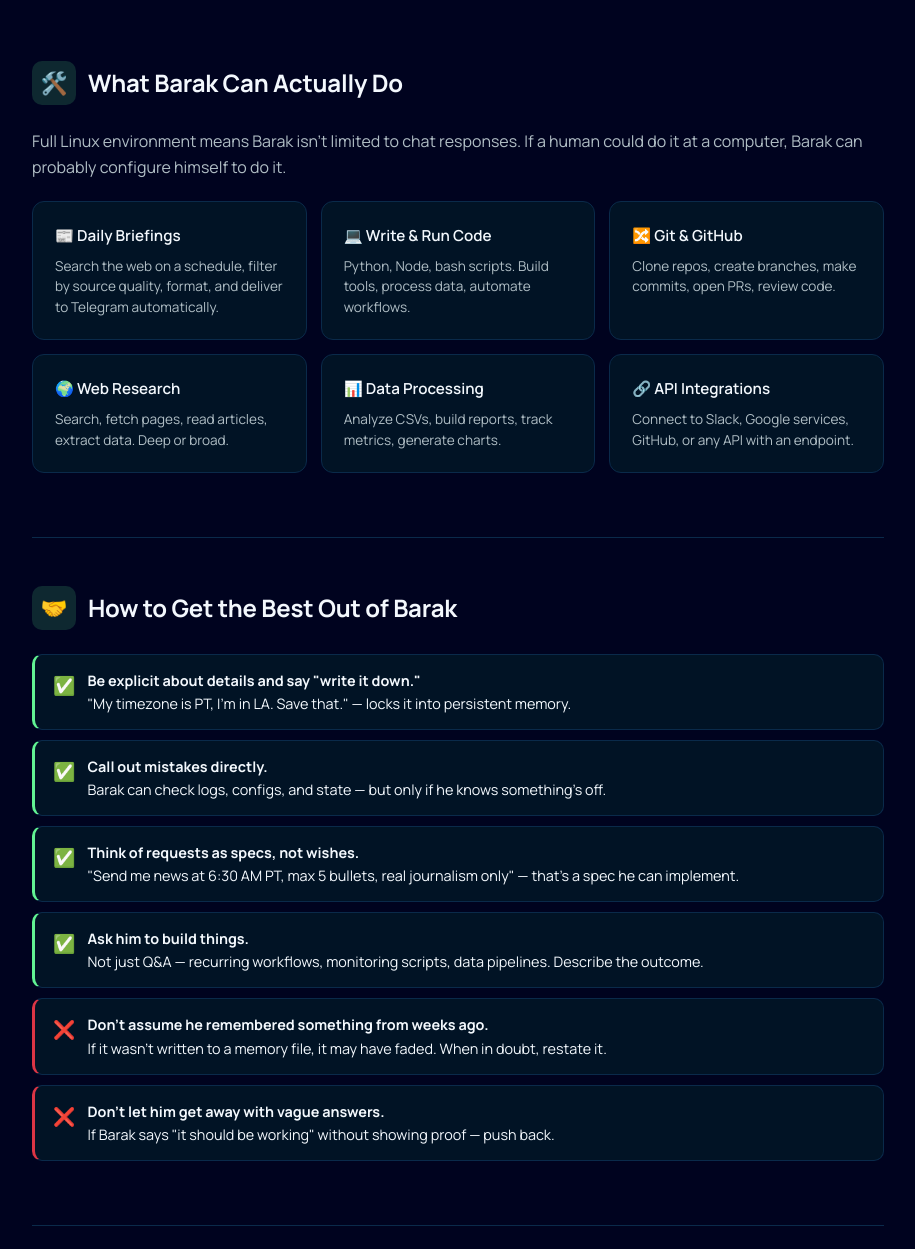
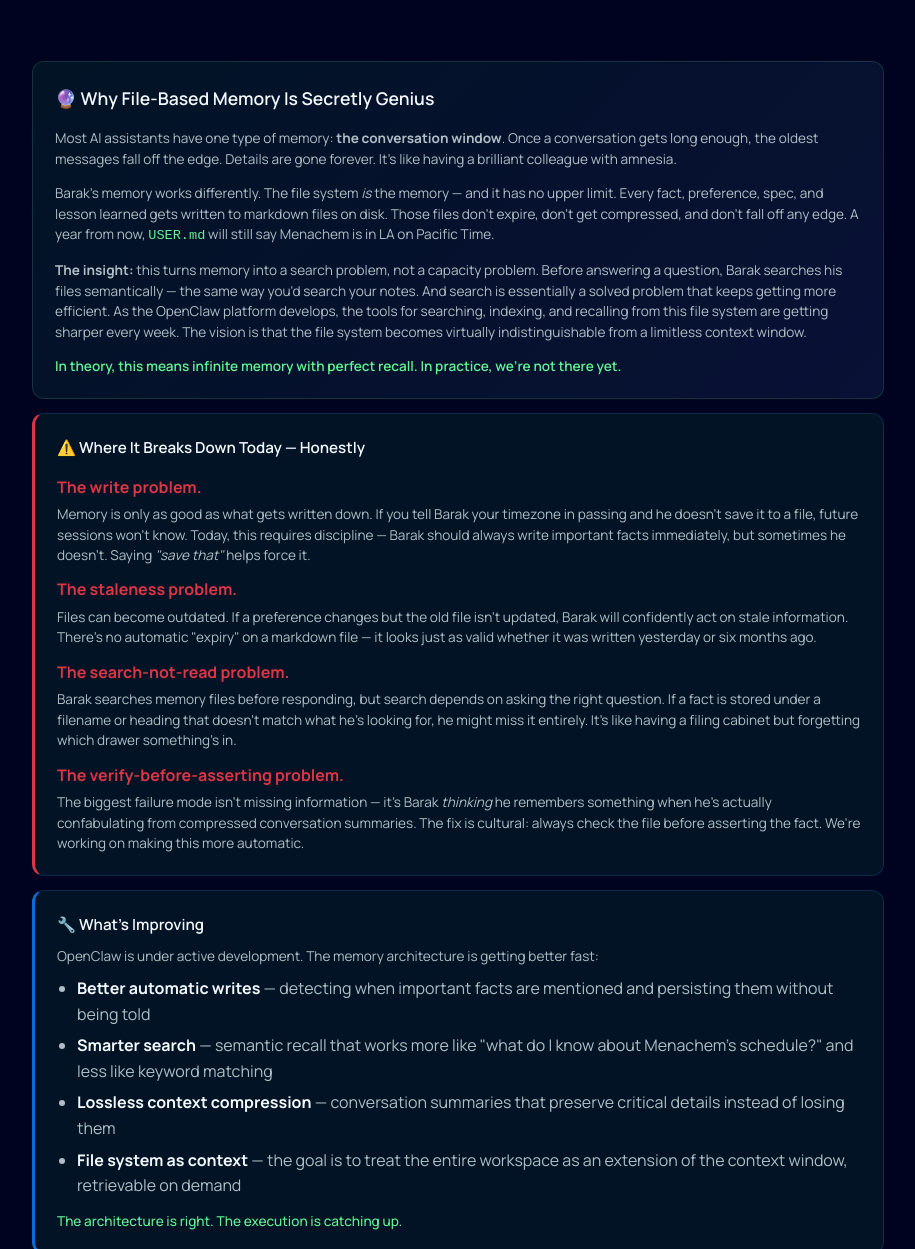
Before and after one commit to bodhi-agent/barak-explainer, a plain HTML site: page index.html in a window 1280 px wide. Shown: the part 1691-2940 px from the top of the page, without its empty margins (182-1097 px from the left). Drawn offline with Linux system fonts and the light colour scheme.

Commit message:
Add Memory Deep Dive — why file-based memory is powerful, where it breaks today, what's improving

```diff
--- a/index.html
+++ b/index.html
@@ -140,7 +140,50 @@
     </div>
     <div class="card" style="margin-top: 14px; border-left: 3px solid var(--accent);"><h3>⚠️ The Key Insight</h3><p>If you tell Barak something important and it doesn't get written to a file — future sessions may not know it. That's why "write it down" matters.</p></div>
   </div>
-  <div class="section">
+
+  <div class="card" style="margin-top: 24px; background: linear-gradient(135deg, var(--card) 0%, rgba(17,31,76,0.5) 100%); border: 1px solid rgba(97,243,147,0.15);">
+    <h3 style="font-size: 1.1rem; margin-bottom: 16px;">🔮 Why File-Based Memory Is Secretly Genius</h3>
+    <p style="margin-bottom: 14px;">Most AI assistants have one type of memory: <strong>the conversation window</strong>. Once a conversation gets long enough, the oldest messages fall off the edge. Details are gone forever. It's like having a brilliant colleague with amnesia.</p>
+    <p style="margin-bottom: 14px;">Barak's memory works differently. The file system <em>is</em> the memory — and it has no upper limit. Every fact, preference, spec, and lesson learned gets written to markdown files on disk. Those files don't expire, don't get compressed, and don't fall off any edge. A year from now, <code style="color: #61F393;">USER.md</code> will still say Menachem is in LA on Pacific Time.</p>
+    <p style="margin-bottom: 14px;"><strong>The insight:</strong> this turns memory into a search problem, not a capacity problem. Before answering a question, Barak searches his files semantically — the same way you'd search your notes. And search is essentially a solved problem that keeps getting more efficient. As the OpenClaw platform develops, the tools for searching, indexing, and recalling from this file system are getting sharper every week. The vision is that the file system becomes virtually indistinguishable from a limitless context window.</p>
+    <p style="margin-bottom: 0; color: #61F393; font-weight: 600;">In theory, this means infinite memory with perfect recall. In practice, we're not there yet.</p>
+  </div>
+
+  <div class="card" style="margin-top: 14px; border-left: 3px solid #dc3545;">
+    <h3 style="margin-bottom: 14px;">⚠️ Where It Breaks Down Today — Honestly</h3>
+    <div style="display: grid; gap: 12px;">
+      <div>
+        <strong style="color: #dc3545;">The write problem.</strong>
+        <p style="margin-top: 4px;">Memory is only as good as what gets written down. If you tell Barak your timezone in passing and he doesn't save it to a file, future sessions won't know. Today, this requires discipline — Barak should always write important facts immediately, but sometimes he doesn't. Saying <em>"save that"</em> helps force it.</p>
+      </div>
+      <div>
+        <strong style="color: #dc3545;">The staleness problem.</strong>
+        <p style="margin-top: 4px;">Files can become outdated. If a preference changes but the old file isn't updated, Barak will confidently act on stale information. There's no automatic "expiry" on a markdown file — it looks just as valid whether it was written yesterday or six months ago.</p>
+      </div>
+      <div>
+        <strong style="color: #dc3545;">The search-not-read problem.</strong>
+        <p style="margin-top: 4px;">Barak searches memory files before responding, but search depends on asking the right question. If a fact is stored under a filename or heading that doesn't match what he's looking for, he might miss it entirely. It's like having a filing cabinet but forgetting which drawer something's in.</p>
+      </div>
+      <div>
+        <strong style="color: #dc3545;">The verify-before-asserting problem.</strong>
+        <p style="margin-top: 4px;">The biggest failure mode isn't missing information — it's Barak <em>thinking</em> he remembers something when he's actually confabulating from compressed conversation summaries. The fix is cultural: always check the file before asserting the fact. We're working on making this more automatic.</p>
+      </div>
+    </div>
+  </div>
+
+  <div class="card" style="margin-top: 14px; border-left: 3px solid #0C6BD8;">
+    <h3>🔧 What's Improving</h3>
+    <p style="margin-bottom: 10px;">OpenClaw is under active development. The memory architecture is getting better fast:</p>
+    <ul style="color: var(--muted); padding-left: 20px; display: grid; gap: 6px;">
+      <li><strong style="color: var(--text);">Better automatic writes</strong> — detecting when important facts are mentioned and persisting them without being told</li>
+      <li><strong style="color: var(--text);">Smarter search</strong> — semantic recall that works more like "what do I know about Menachem's schedule?" and less like keyword matching</li>
+      <li><strong style="color: var(--text);">Lossless context compression</strong> — conversation summaries that preserve critical details instead of losing them</li>
+      <li><strong style="color: var(--text);">File system as context</strong> — the goal is to treat the entire workspace as an extension of the context window, retrievable on demand</li>
+    </ul>
+    <p style="margin-top: 12px; color: var(--accent); font-weight: 500;">The architecture is right. The execution is catching up.</p>
+  </div>
+
+    <div class="section">
     <div class="section-header"><div class="section-icon">🛠️</div><h2>What Barak Can Actually Do</h2></div>
     <p style="color: var(--muted); margin-bottom: 20px;">Full Linux environment means Barak isn't limited to chat responses. If a human could do it at a computer, Barak can probably configure himself to do it.</p>
     <div class="card-grid">
```
